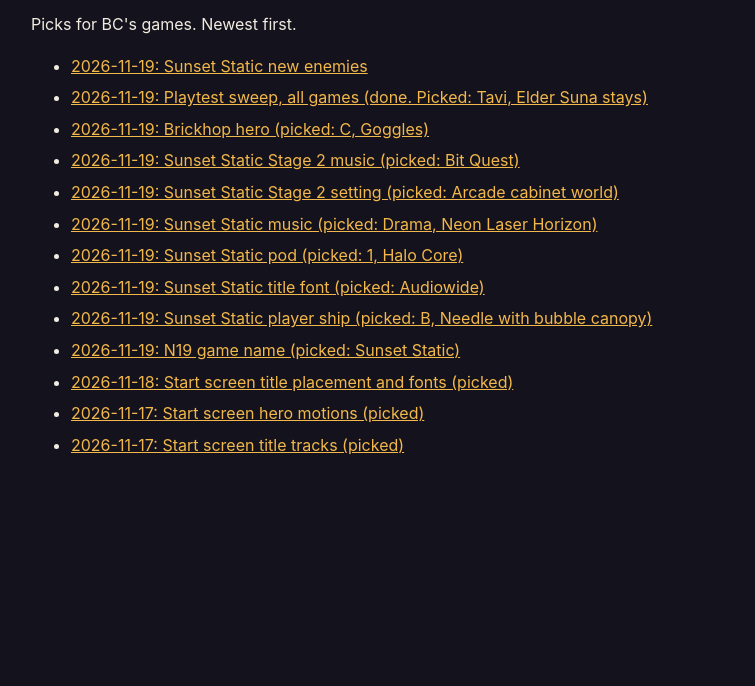
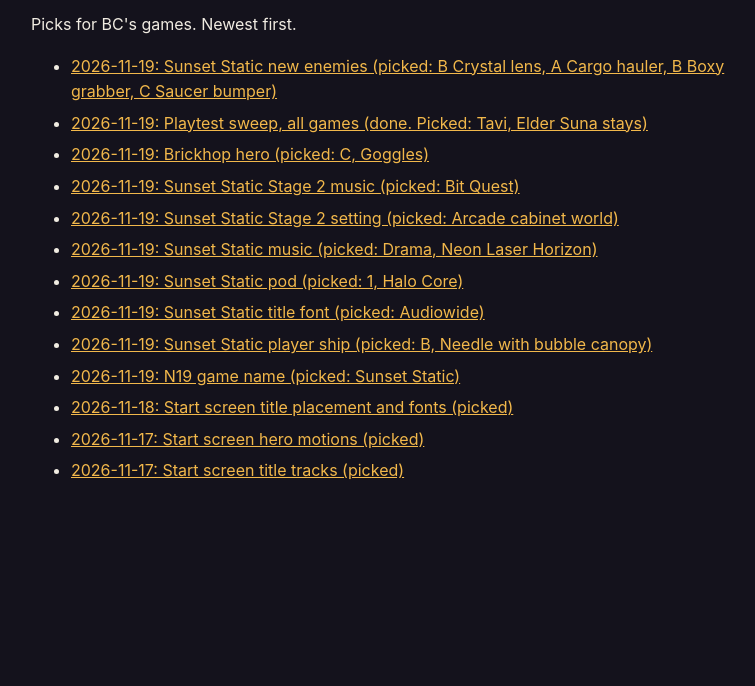
Before and after one commit to bclark10121-cloud/bc-decisions, a plain HTML site: page index.html in a window 1280 px wide. Shown: the part 114-800 px from the top of the page, without its empty margins (259-1014 px from the left). Drawn offline with Linux system fonts and the light colour scheme.

Commit message:
Sunset Static enemies: picks recorded
Co-Authored-By: Claude Opus 5.5 <noreply@anthropic.com>
Claude-Session: https://claude.ai/code/session_0117TTYCJVbisBDMqEnDgQ5M

```diff
--- a/index.html
+++ b/index.html
@@ -1,7 +1,7 @@
 <!DOCTYPE html><html lang="en"><head><meta charset="utf-8"><meta name="viewport" content="width=device-width,initial-scale=1"><meta name="robots" content="noindex"><title>Decision pages</title>
 <style>body{margin:0;background:#14121c;color:#f1ece2;font:16px/1.6 Inter,system-ui,sans-serif}main{max-width:700px;margin:auto;padding:32px 20px}a{color:#f2b84b}li{margin:6px 0}</style></head>
 <body><main><h1>Decision pages</h1><p>Picks for BC's games. Newest first.</p><ul>
-<li><a href="2026-11-19-n19-enemies/">2026-11-19: Sunset Static new enemies</a></li>
+<li><a href="2026-11-19-n19-enemies/">2026-11-19: Sunset Static new enemies (picked: B Crystal lens, A Cargo hauler, B Boxy grabber, C Saucer bumper)</a></li>
 <li><a href="2026-11-19-playtest-sweep/">2026-11-19: Playtest sweep, all games (done. Picked: Tavi, Elder Suna stays)</a></li>
 <li><a href="2026-11-19-n21-hero/">2026-11-19: Brickhop hero (picked: C, Goggles)</a></li>
 <li><a href="2026-11-19-n19-stage2-music/">2026-11-19: Sunset Static Stage 2 music (picked: Bit Quest)</a></li>
```
